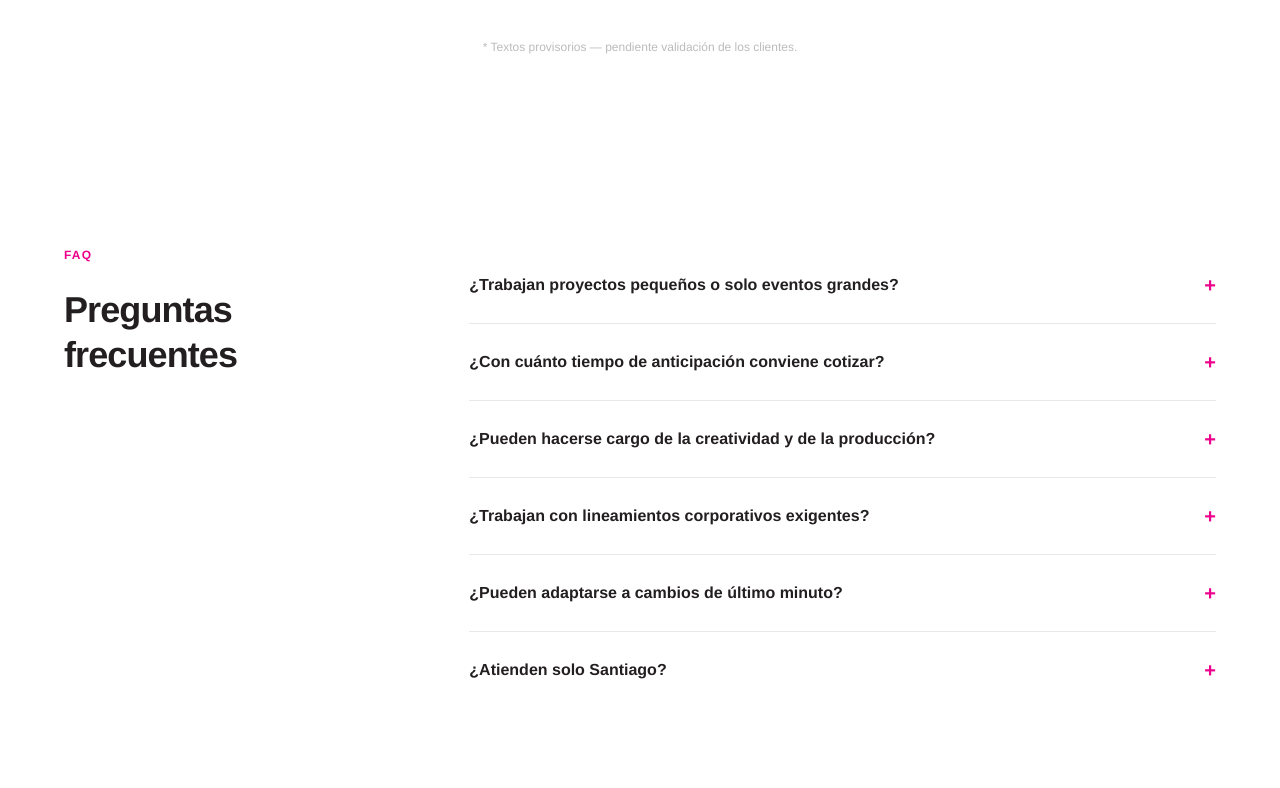
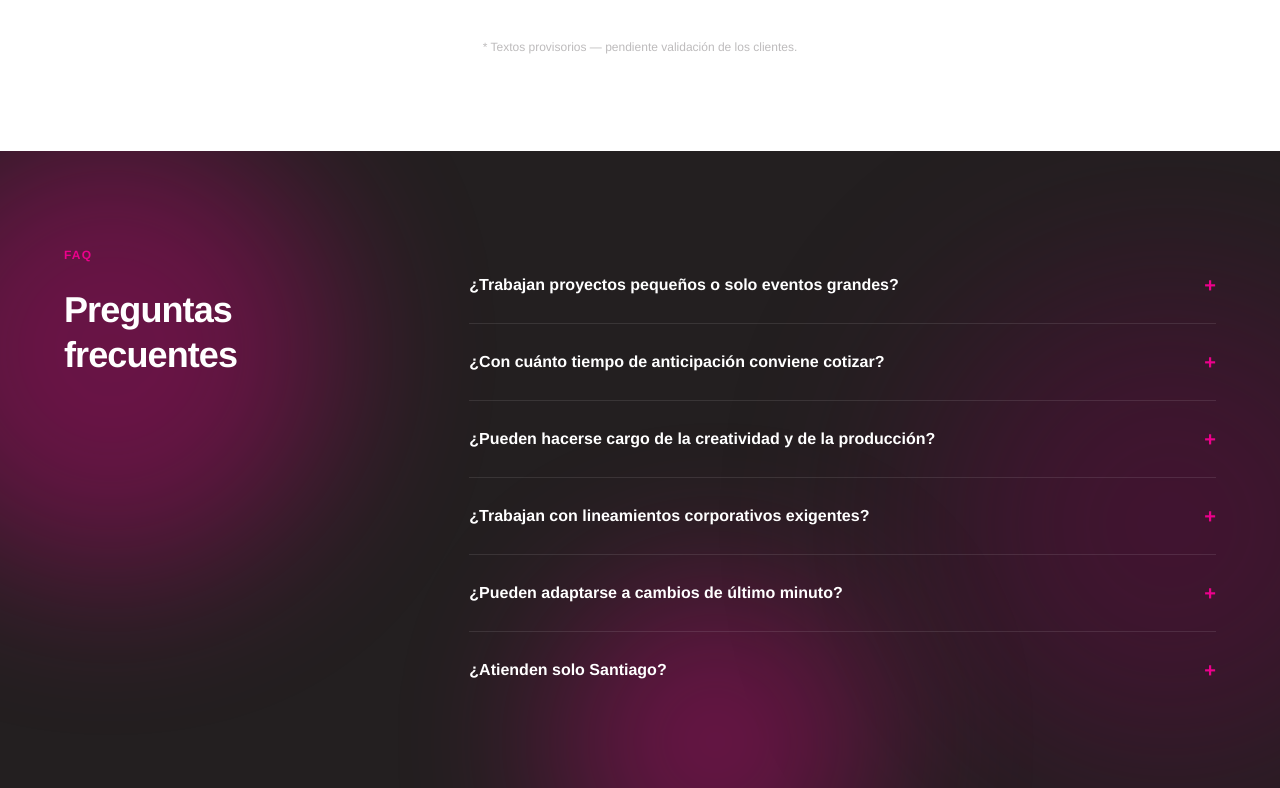
Before and after one commit to sebavigneaux-ui/lapizarra, a Next.js app: page / in a window 1280 px wide. Shown: the part 7692-8480 px from the top of the page. Built offline with nearby package versions, Linux system fonts and the light colour scheme.

Commit message:
FAQ: dark background with blobs matching Diferenciadores style

```diff
--- a/app/components/FAQ.tsx
+++ b/app/components/FAQ.tsx
@@ -1,5 +1,6 @@
 "use client";
 import { useState } from "react";
+import Blobs from "./Blobs";
 
 const preguntas = [
   {
@@ -32,24 +33,25 @@ export default function FAQ() {
   const [open, setOpen] = useState<number | null>(null);
 
   return (
-    <section id="faq" className="bg-white py-24 px-6">
-      <div className="max-w-6xl mx-auto">
+    <section id="faq" className="bg-[#231F20] py-24 px-6 relative overflow-hidden">
+      <Blobs />
+      <div className="max-w-6xl mx-auto relative z-10">
         <div className="grid md:grid-cols-3 gap-16">
           <div>
             <p className="text-[#EC008C] text-xs font-bold uppercase tracking-widest mb-6">FAQ</p>
-            <h2 className="text-[#231F20] text-3xl md:text-4xl font-black leading-tight tracking-tight">
+            <h2 className="text-white text-3xl md:text-4xl font-black leading-tight tracking-tight">
               Preguntas frecuentes
             </h2>
           </div>
 
           <div className="md:col-span-2">
             {preguntas.map((item, i) => (
-              <div key={i} className="border-t border-[#231F20]/10 first:border-t-0">
+              <div key={i} className="border-t border-white/10 first:border-t-0">
                 <button
                   onClick={() => setOpen(open === i ? null : i)}
                   className="w-full flex items-center justify-between py-6 text-left group"
                 >
-                  <span className="text-[#231F20] font-bold text-base pr-8 group-hover:text-[#EC008C] transition-colors">
+                  <span className="text-white font-bold text-base pr-8 group-hover:text-[#EC008C] transition-colors">
                     {item.q}
                   </span>
                   <span className="text-[#EC008C] font-black text-xl flex-shrink-0">
@@ -57,7 +59,7 @@ export default function FAQ() {
                   </span>
                 </button>
                 {open === i && (
-                  <p className="text-[#231F20]/70 text-base leading-relaxed pb-6">
+                  <p className="text-white/50 text-base leading-relaxed pb-6">
                     {item.a}
                   </p>
                 )}
```
